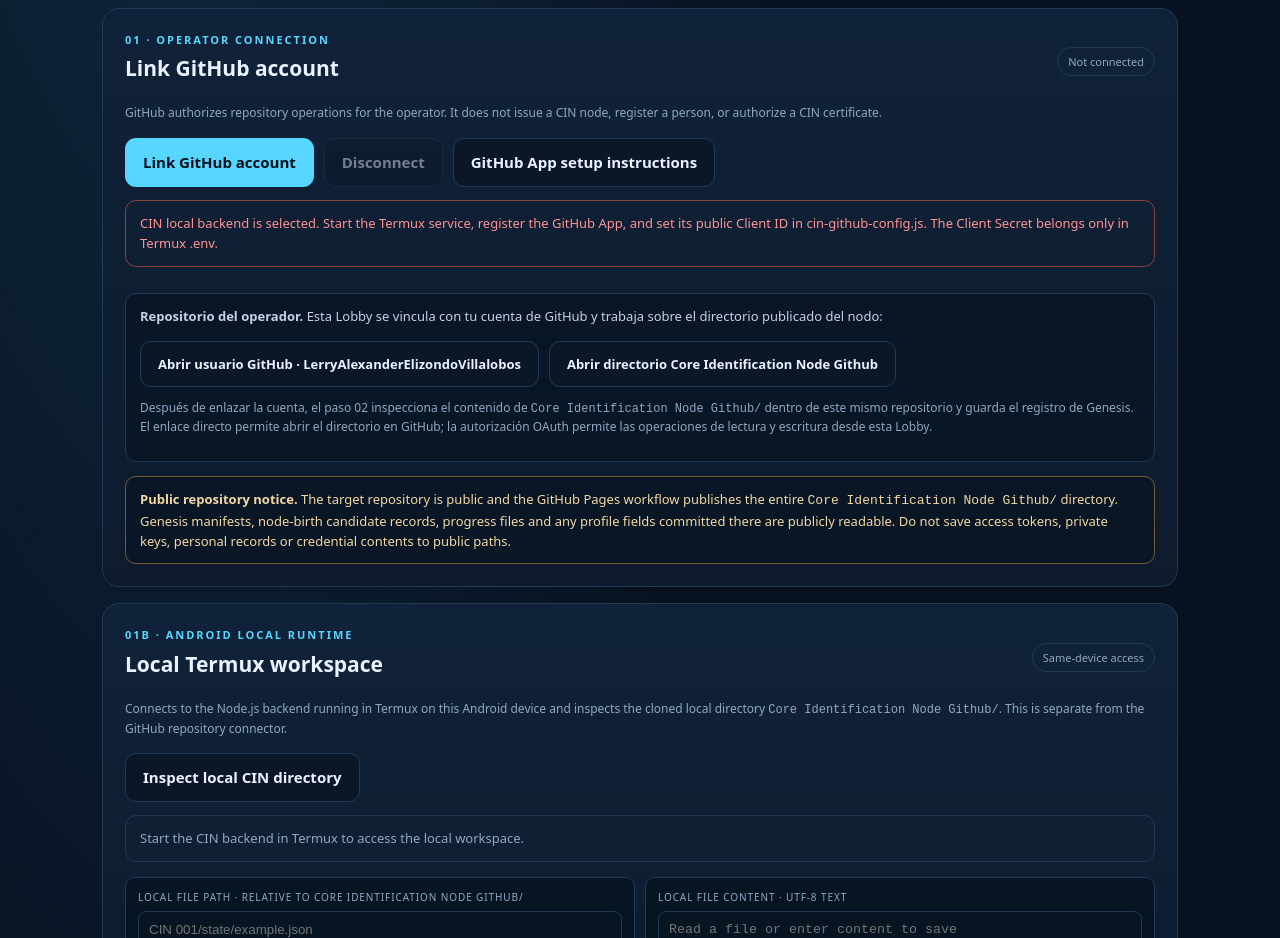
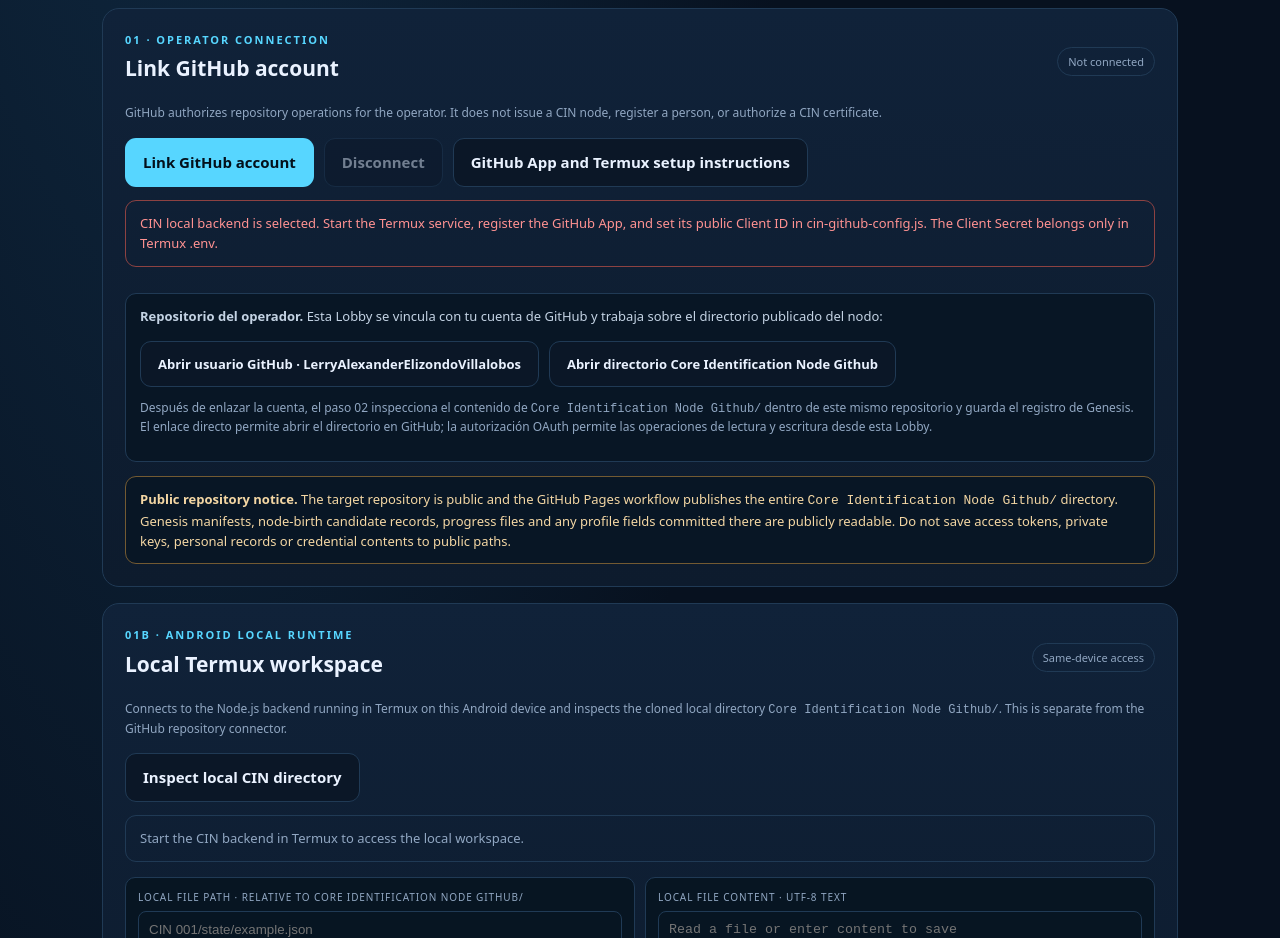
Before and after one commit to LerryAlexanderElizondoVillalobos/CIN-Core-Identification-Nodes-byLAEV, a plain HTML site: page Core Identification Node Github/index.html in a window 1280 px wide. Shown: the part 1060-1998 px from the top of the page. Drawn offline with nearby package versions, Linux system fonts and the light colour scheme; no server answers.

Commit message:
Point Lobby setup instructions to Termux backend

```diff
--- a/Core Identification Node Github/index.html
+++ b/Core Identification Node Github/index.html
@@ -57,7 +57,7 @@
   <p class="small">GitHub authorizes repository operations for the operator. It does not issue a CIN node, register a person, or authorize a CIN certificate.</p>
   <div class="actions">
     <button class="btn primary" id="connectGithubButton">Link GitHub account</button>
-    <button class="btn secondary" id="disconnectGithubButton" disabled>Disconnect</button><a class="btn secondary" href="https://github.com/LerryAlexanderElizondoVillalobos/CIN-Core-Identification-Nodes-byLAEV/blob/main/services/cin-github-oauth-worker/README.md" target="_blank" rel="noopener">GitHub App setup instructions</a>
+    <button class="btn secondary" id="disconnectGithubButton" disabled>Disconnect</button><a class="btn secondary" href="https://github.com/LerryAlexanderElizondoVillalobos/CIN-Core-Identification-Nodes-byLAEV/blob/main/termux-cin/README.md" target="_blank" rel="noopener">GitHub App and Termux setup instructions</a>
   </div>
   <div id="githubStatus" class="status info">Checking GitHub App configuration…</div>
   <div id="operatorInfo" class="header-status"></div>
```
